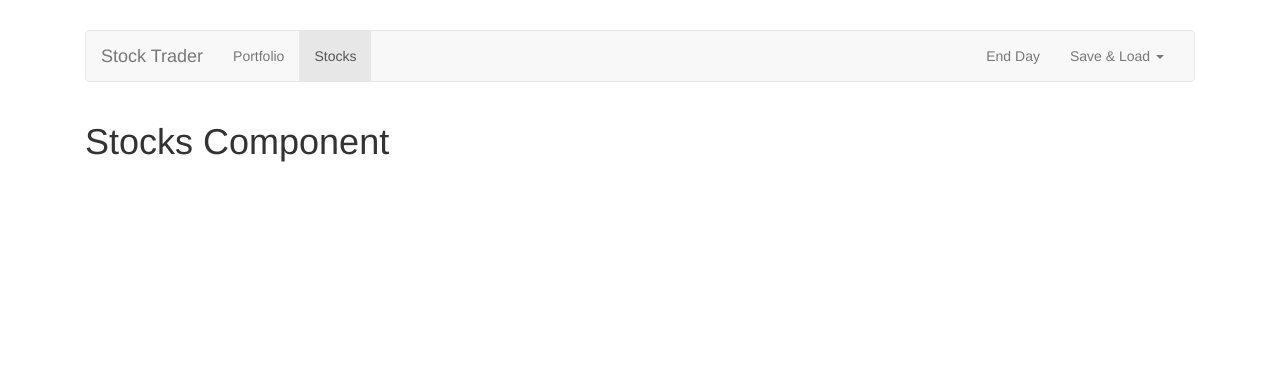
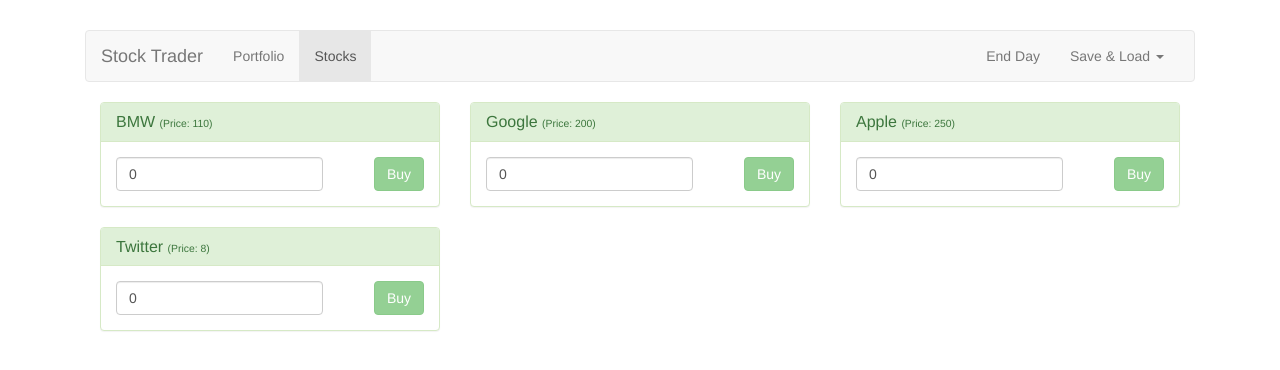
Before and after one commit to gmailbob/stock-trader-learn-vue, a Vue app: page /stocks in a window 1280 px wide. Shown: the top 370 px of the page. Built offline with nearby package versions, Linux system fonts and the light colour scheme.

Commit message:
stockCard design

```diff
--- a/src/components/stocks/StockCard.vue
+++ b/src/components/stocks/StockCard.vue
@@ -1,3 +1,46 @@
 <template>
-  <h1>StockCard Component</h1>
+  <div class="col-sm-6 col-md-4">
+    <div class="panel panel-success">
+      <div class="panel-heading">
+        <h3 class="panel-title">
+          {{stock.name}}
+          <small>(Price: {{stock.price}})</small>
+        </h3>
+      </div>
+      <div class="panel-body">
+        <div class="pull-left">
+          <input type="number" class="form-control" placeholder="Quantity" v-model.number="quant" />
+        </div>
+        <div class="pull-right">
+          <button class="btn btn-success" :disabled="isDisabled" @click="buyStock">Buy</button>
+        </div>
+      </div>
+    </div>
+  </div>
 </template>
+
+<script>
+export default {
+  props: ["stock"],
+  data() {
+    return {
+      quant: 0
+    };
+  },
+  computed: {
+    isDisabled() {
+      return !Number.isInteger(this.quant) || this.quant <= 0;
+    }
+  },
+  methods: {
+    buyStock() {
+      const order = {
+        stockId: this.stock.id,
+        stockPrice: this.stock.price,
+        quantity: this.quant
+      };
+      console.log(order);
+    }
+  }
+};
+</script>
--- a/src/components/stocks/Stocks.vue
+++ b/src/components/stocks/Stocks.vue
@@ -1,3 +1,24 @@
 <template>
-  <h1>Stocks Component</h1>
+  <div>
+    <StockCard v-for="s in stocks" :key="s.id" :stock="s" />
+  </div>
 </template>
+
+<script>
+import StockCard from "./StockCard";
+export default {
+  data() {
+    return {
+      stocks: [
+        { id: 1, name: "BMW", price: 110 },
+        { id: 2, name: "Google", price: 200 },
+        { id: 3, name: "Apple", price: 250 },
+        { id: 4, name: "Twitter", price: 8 }
+      ]
+    };
+  },
+  components: {
+    StockCard
+  }
+};
+</script>
```
